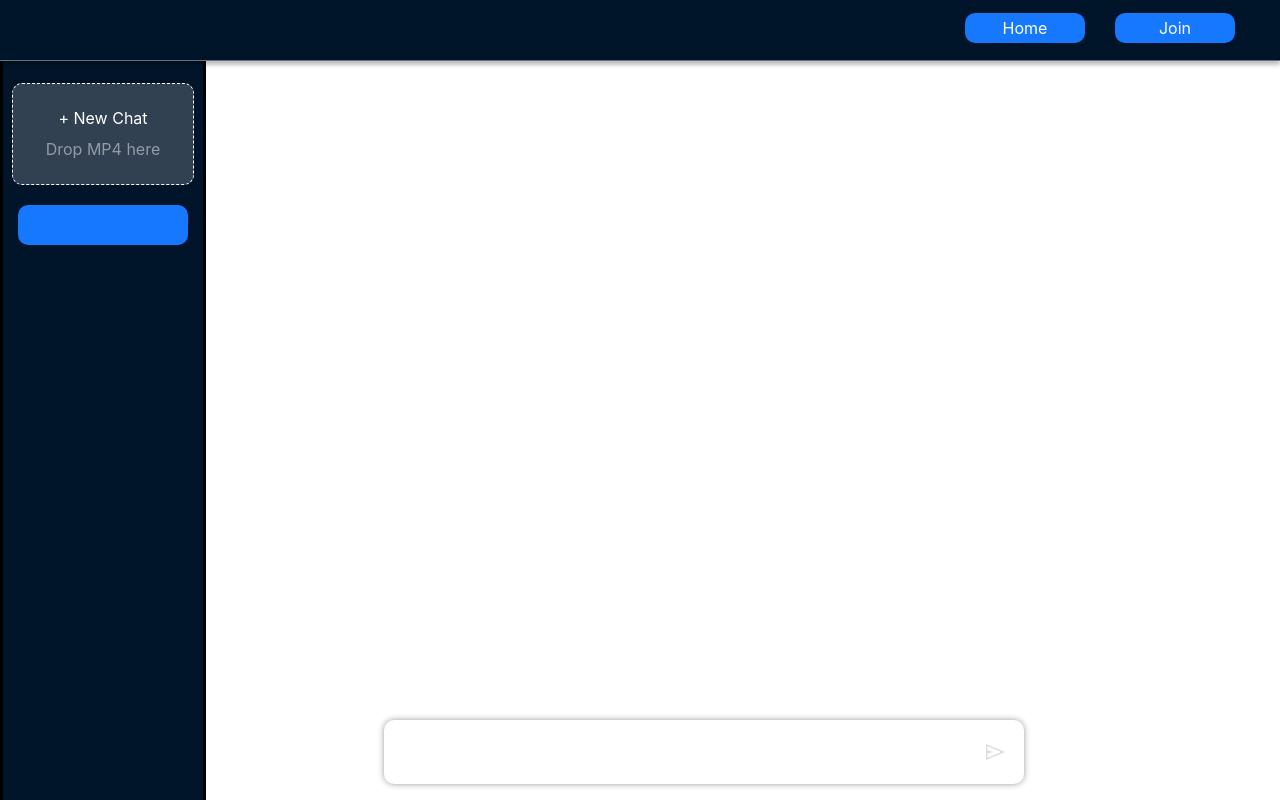
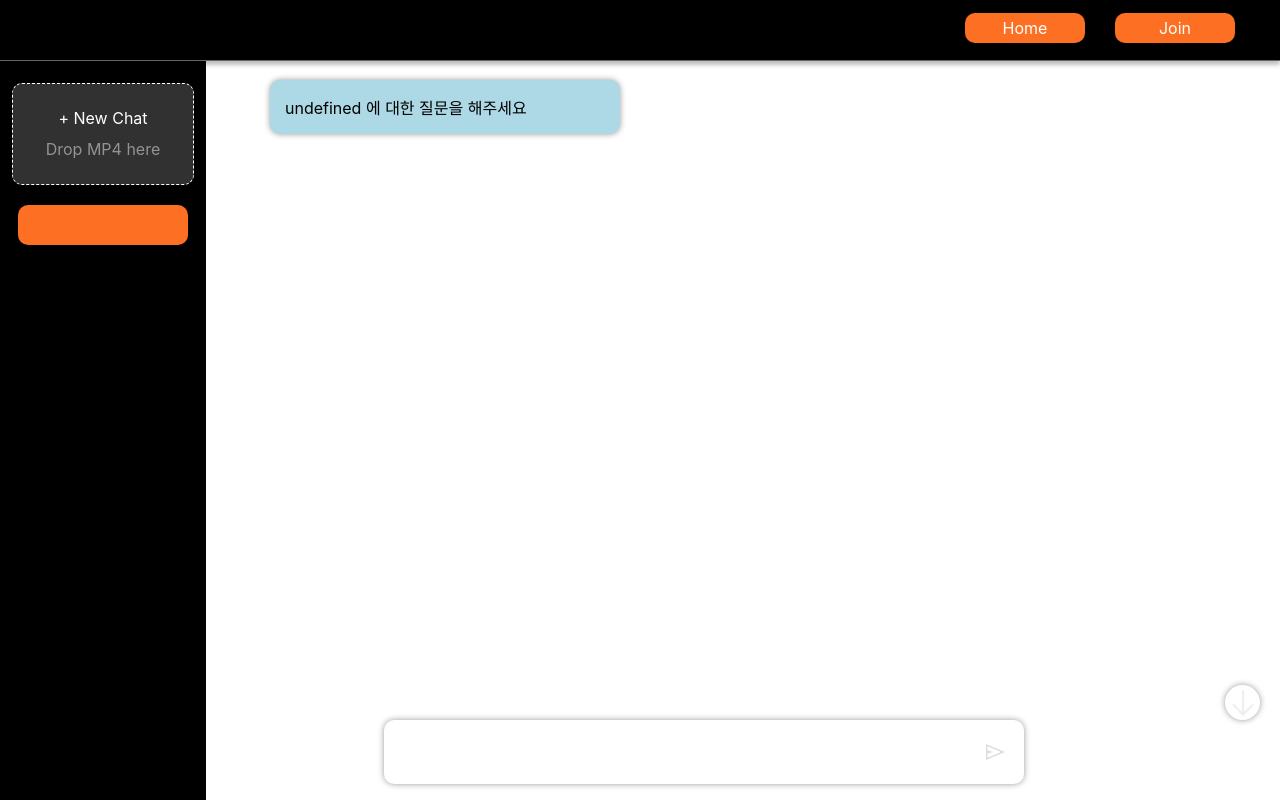
Before and after one commit to rakkeshasa/AIVLE_School_BigProject, a React (Create React App) app in the folder front/: page /chat in a window 1280 px wide. Built offline with nearby package versions, Linux system fonts and the light colour scheme.

Commit message:
Add chat page

```diff
--- a/front/public/index.html
+++ b/front/public/index.html
@@ -1,6 +1,7 @@
 <!DOCTYPE html>
 <html lang="en">
   <head>
+    <link rel="stylesheet" href="https://fonts.googleapis.com/css2?family=Material+Symbols+Outlined:opsz,wght,FILL,GRAD@20..48,100..700,0..1,-50..200" />
     <link rel="preconnect" href="https://fonts.googleapis.com">
     <link rel="preconnect" href="https://fonts.gstatic.com" crossorigin>
     <link href="https://fonts.googleapis.com/css2?family=Nanum+Gothic:wght@700&display=swap" rel="stylesheet">
--- a/front/src/App.css
+++ b/front/src/App.css
@@ -112,8 +112,7 @@
   position: fixed;
   width: 100%;
   height: 60px;
-  background-color: #001529;
-  background: #001529;
+  background: black;
   border-bottom: 1px solid rgba(255, 255, 255, 0.4);
   box-shadow: 0px 4px 4px rgba(0, 0, 0, 0.25);
 }
@@ -132,7 +131,7 @@
   width: 120px;
   height: 30px;
   margin-top: 13px;
-  background-color: #1677FF;
+  background-color: #FD6F22;
   color: white;
   border-radius: 10px;
   display: flex;
@@ -203,6 +202,10 @@
   align-items: center;
 }
 
+#upload {
+  display: none;
+}
+
 .upload-innner-box input{
   display: none;
 }
@@ -218,7 +221,7 @@
 .upload-center-box:hover{
   cursor: pointer;
 }
-#D94925
+
 .upload-img{
   background-image: url('../public/images/upload.png');
   width: 400px;
@@ -355,7 +358,7 @@
   margin: 0;
   padding: 0;
   border: solid;
-  background-color: #001529;
+  background-color:black;
   display: flex;
   flex-direction: column;
   align-items: center;
@@ -411,7 +414,7 @@
   width: 85%;
   height: 5%;
   color: white;
-  background-color: #1677FF;
+  background-color: #FD6F22;
   border-radius: 10px;
   overflow: hidden;
   font-size: small;
@@ -432,10 +435,16 @@
   height: calc(100vh - 60px);
   display: flex;
   flex-direction: column;
+  overflow-x: hidden;
 }
 .chat-box{
+  display: flex;
+  flex-direction: column;
+  overflow: scroll;
+  overflow-x: hidden;
   width: 100%;
   height: 90%;
+  margin-left: 50px;
 }
 
 .question-wrapper {
@@ -455,6 +464,7 @@
   box-shadow: 0 0 6px 0 rgba(0, 0, 0, 0.4);
   border-radius: 10px;
   align-items: center;
+  background-color: white;
 }
 .question-box input {
   width: 90%;
@@ -484,7 +494,7 @@
   cursor: pointer;
 }
 .submit-button.active {
-  background-color: #1677FF;
+  background-color: #FD6F22;
 }
 
 .material-symbols-outlined {
@@ -502,3 +512,39 @@
   'FILL' 1
 
 }
+
+.answer {
+  z-index: -1;
+  text-align: left;
+  width: 25vw;
+  height: auto;
+  margin: 20px;
+  padding: 15px;
+  background-color: lightblue;
+  box-shadow: 0 0 6px 0 rgba(0, 0, 0, 0.4);
+  border-radius: 10px;
+}
+
+.to-bottom-btn{
+  width: 35px;
+  height: 35px;
+  border-radius: 35px;
+  border: 0;
+  box-shadow: 0 0 6px 0 rgba(0, 0, 0, 0.4);
+  background-color: white;
+  position: fixed;
+  bottom: 80px;
+  right: 20px;
+  background-position: center;
+  background-image: url('image/tobot.png');
+  background-size: 80%;
+  background-repeat: no-repeat;
+}
+
+.to-bottom-btn.active{
+  display: none;
+}
+
+.to-bottom-btn:hover{
+  cursor: pointer;
+}
--- a/front/src/App.js
+++ b/front/src/App.js
@@ -17,7 +17,7 @@ function App() {
                     <Route path='/main' element={<Main setFilename={setFilename} filename={filename} setUpload={setUpload}/>}/>
                     <Route path='/login' element={<Login/>}/>
                     <Route path='/chat' element={<Chat filename={filename} upload={upload}/>}/>
-                    <Route path='/' element={<Home/>}/>
+                    <Route path='/' element={<Home setFilename={setFilename} filename={filename} setUpload={setUpload}/>}/>
                     <Route path='/join' element={<Join/>}/>
                 </Routes>
             </div>
--- /dev/null
+++ b/front/src/components/answer.js
@@ -0,0 +1,31 @@
+import styled from "styled-components";
+
+const AnswerWrapper = styled.div`
+    width: 90%;
+    height: auto;
+    display: flex;
+    justify-content: left;
+`
+const AnswerBox = styled.div`
+    z-index: -1;
+    text-align: left;
+    width: 25vw;
+    height: auto;
+    margin: 20px;
+    padding: 15px;
+    background-color: lightblue;
+    box-shadow: 0 0 6px 0 rgba(0, 0, 0, 0.4);
+    border-radius: 10px;
+`
+
+const Answer = ({text}) => {
+    return(
+        <>
+            <AnswerWrapper>
+                <AnswerBox>{text}</AnswerBox>
+            </AnswerWrapper>
+        </>
+    );
+}
+
+export default Answer;
--- /dev/null
+++ b/front/src/components/chatting.js
@@ -0,0 +1,31 @@
+import Question from "./question";
+import '../App.css'
+import Answer from "./answer";
+import { useEffect } from "react";
+
+
+const Chatting = (props) => {
+    function autoScroll() {
+        document.querySelector('.chat-box').scrollTo({
+          top: document.querySelector('.chat-box').scrollHeight,
+          behavior: 'smooth'
+        });
+      }
+      useEffect(() => {
+        autoScroll()
+      }, [props.question, autoScroll]);
+
+
+    return(
+        <div className='chat-box'>
+            <button className="to-bottom-btn" onClick={()=>{autoScroll()}}>
+            </button>
+            <div className='answer-container'>
+                {props.answer.map(answer=><Answer text={answer}/>)}</div>
+                {props.chat.map(question=><Question text={question}/>)}
+        </div>
+    );
+};
+
+
+export default Chatting;
--- /dev/null
+++ b/front/src/components/question.js
@@ -0,0 +1,30 @@
+import styled from "styled-components"
+
+const QuestionWrapper = styled.div`
+    width: 90%;
+    height: auto;
+    display: flex;
+    justify-content: right;
+`
+const QuestionBox = styled.div`
+    z-index: -1;
+    text-align: left;
+    width: 25vw;
+    height: auto;
+    margin: 20px;
+    padding: 15px;
+    background-color: beige;
+    box-shadow: 0 0 6px 0 rgba(0, 0, 0, 0.4);
+    border-radius: 10px;
+`
+const Question = ({text}) => {
+    return(
+        <>
+            <QuestionWrapper>
+            <QuestionBox>{text}</QuestionBox>
+            </QuestionWrapper>
+        </>
+    )
+}
+
+export default Question;
--- a/front/src/pages/chat.js
+++ b/front/src/pages/chat.js
@@ -1,8 +1,16 @@
+import { useEffect, useState } from 'react';
 import '../App.css'
 import {useNavigate} from 'react-router-dom';
+import Chatting from '../components/chatting';
+import axios from 'axios';
 
 function Chat(props) {
     let navi = useNavigate();
+    const init = props.filename+" 에 대한 질문을 해주세요"
+    const [filenames, setFilenames] = useState([props.filename]);
+    const [filenum, setFilenum] = useState(0);
+    const [answer, setAnswer] = useState([init]);
+    const [chat, setChat] = useState([]);
     return (
         <div className='wrapper'>
             < div >
@@ -13,30 +21,43 @@ function Chat(props) {
                             onClick={() => {
                                 navi("/");
                             }}>Home</div>
-                        <div className="loginjoin-btn">Join</div>
+                        <div className="loginjoin-btn" onClick={()=>{
+                            navi("/join");
+                        }}>Join</div>
                     </div>
                 </div>
             </div>
             <div className='chat-left-bar'>
-                <input type='file' id='new-chat'></input>
+                <input type='file' id='new-chat'
+                   onChange={(e) => {
+                    setFilenames([...filenames, e.currentTarget.files[0].name])
+                    setFilenum(filenum+1);
+                }}></input>
                 <div
                     className='chat-plus'
                     onClick={() => {
-                        document
-                            .getElementById('new-chat')
-                            .click();
+                        document.getElementById('new-chat').click();
                     }}>
                     <div className='chat-plus-text01'>+ New Chat</div>
                     <div className='chat-plus-text02'>Drop MP4 here</div>
                 </div>
-                <div className='file-title'>{props.filename}</div>
+                {filenames.map((filename)=><div className='file-title' onClick={()=>{
+
+                }}>{filename}</div>)}
             </div>
             <div className='chat-wrapper'>
-                <div className='chat-box'></div>
-                <div className='question-wrapper'><div className='question-box'><input type='textarea' onKeyUp={(e)=>{
+                <Chatting answer={answer} chat={chat}/>
+                <div className='question-wrapper'><div className='question-box'><input type='textarea' id='chat-question'
+                onKeyUp={(e)=>{
                     e.target.value === ''? document.querySelector('.submit-button').classList.remove('active') : document.querySelector('.submit-button').classList.add('active');
                     e.target.value === ''? document.querySelector('.material-symbols-outlined').classList.remove('active') : document.querySelector('.material-symbols-outlined').classList.add('active')
-                }}></input><div className='submit-button'><span class="material-symbols-outlined">
+                }} onKeyDown={(e)=>{e.keyCode===13 && document.querySelector('.submit-button').click()}}>
+                    </input><div className='submit-button' onClick={()=>{
+                    document.querySelector('#chat-question').value === '' ? document.querySelector('.material-symbols-outlined').classList.remove('active') :setChat([...chat, document.querySelector('#chat-question').value]);
+                    setAnswer([...answer]);
+                    document.querySelector('#chat-question').value = '';
+                    axios.post('http://127.0.0.1:8000/video2chat',document.querySelector('#chat-question').value).then(res=>{setAnswer([...answer, res])})
+                }}><span class="material-symbols-outlined">
                 send
                 </span></div></div></div>
             </div>
--- a/front/src/pages/home.js
+++ b/front/src/pages/home.js
@@ -5,7 +5,8 @@ import backgroundImg03 from '../image/keyword.png';
 import logoImg from '../image/logo.png';
 import { useState, useEffect, useRef } from "react";
 import { useNavigate } from "react-router-dom";
-
+import axios from "axios";
+import '../App.css';
 
 const show = keyframes`
     0% {
@@ -119,10 +120,10 @@ const LoginBox = styled.div`
         background-color: #D94925;
     }
 `
-const Home = () => {
+const Home = (props) => {
     const navi = useNavigate();
     const textContainersRef = useRef([]); // TextContainer 요소들을 참조할 배열
-    const [first, setFirst] = useState(false);
+    const [first, setFirst] = useState(true);
     const [seccond, setSeccond] = useState(false);
     const [third, setThird] = useState(false);
 
@@ -134,11 +135,11 @@ const Home = () => {
         setFirst(true);
         setSeccond(false);
         setThird(false);
-      }else if (scrollTop > 300 && scrollTop < 700){
+      }else if (scrollTop > 300 && scrollTop < 900){
         setFirst(false);
         setSeccond(true);
         setThird(false);
-      }else if (scrollTop > 700){
+      }else if (scrollTop > 900){
         setFirst(false);
         setSeccond(false);
         setThird(true);
@@ -158,7 +159,9 @@ const Home = () => {
     return(
         <>
         <Wrapper>
-            <UploadBox>비디오 업로드 하기</UploadBox>
+            <UploadBox onClick={()=>{
+                    document.getElementById('upload').click()
+                }}>비디오 업로드 하기</UploadBox>
             <NaviBar><Logo imageUrl={logoImg}/><LoginBox onClick={()=>{
                 navi('/login')
             }}>로그인</LoginBox></NaviBar>
@@ -183,6 +186,24 @@ const Home = () => {
                 <TextBox02>대화의 키워드를 요약하여<br/>개인이 소장 할 수 있어요</TextBox02>
                 </TextContainer>
             </Box>
+            <input type='file' id='upload'
+                onChange={(e)=>{
+                    const formData = new FormData()
+                    formData.append('video', e.currentTarget.files[0])
+                    formData.append('title', 'title')
+                    axios({
+                        headers: {
+                            "Content-Type": "multipart/form-data" // enctype 설정
+                        },
+                        method: 'post',
+                        url: 'http://127.0.0.1:8000/video',
+                        data: formData,
+                    }).then(res => res ? props.setUpload(1) : props.setUpload(0))
+                    props.setFilename(e.currentTarget.files[0].name);
+                    navi('/chat')
+                }}
+            >
+            </input>
         </Wrapper>
         </>
     )
--- a/front/src/pages/join.js
+++ b/front/src/pages/join.js
@@ -19,7 +19,7 @@ const Join = () => {
                     <LoginForm type="text" placeholder="e-mail을 입력하세요."/>
                     <LoginText>NAME</LoginText>
                     <LoginForm type="text" placeholder="이름을 입력하세요."/>
-                    <LoginBtn>회원가입</LoginBtn>
+                    <LoginBtn height={'10%'}>회원가입</LoginBtn>
                 </LoginContainer>
             </LoginWrapper>
         </>
--- a/front/src/pages/login.js
+++ b/front/src/pages/login.js
@@ -121,7 +121,7 @@ export const LoginForm = styled.input`
 `
 export const LoginBtn = styled.div`
     width: 50%;
-    height: 8%;
+    height: ${(props)=>props.height};
     background-color: #FD6F22;
     color: white;
     margin: 2vh;
@@ -180,8 +180,8 @@ const Login = () =>{
                 <LoginForm type='text' placeholder='아이디를 입력하세요.'/>
                 <LoginText>PASSWORD</LoginText>
                 <LoginForm type='password' placeholder='비밀번호를 입력하세요.'/>
-                <LoginBtn>로그인</LoginBtn>
-                <LoginBtn onClick={()=>{navi('/join')}}>회원가입</LoginBtn>
+                <LoginBtn height={'8%'}>로그인</LoginBtn>
+                <LoginBtn height={'8%'} onClick={()=>{navi('/join')}}>회원가입</LoginBtn>
             </LoginContainer>
             </LoginWrapper>
         </>
```
Also changed, not shown: front/src/components/chatbox.js (added, +27 -0 lines), front/src/image/tobot.png (added).
